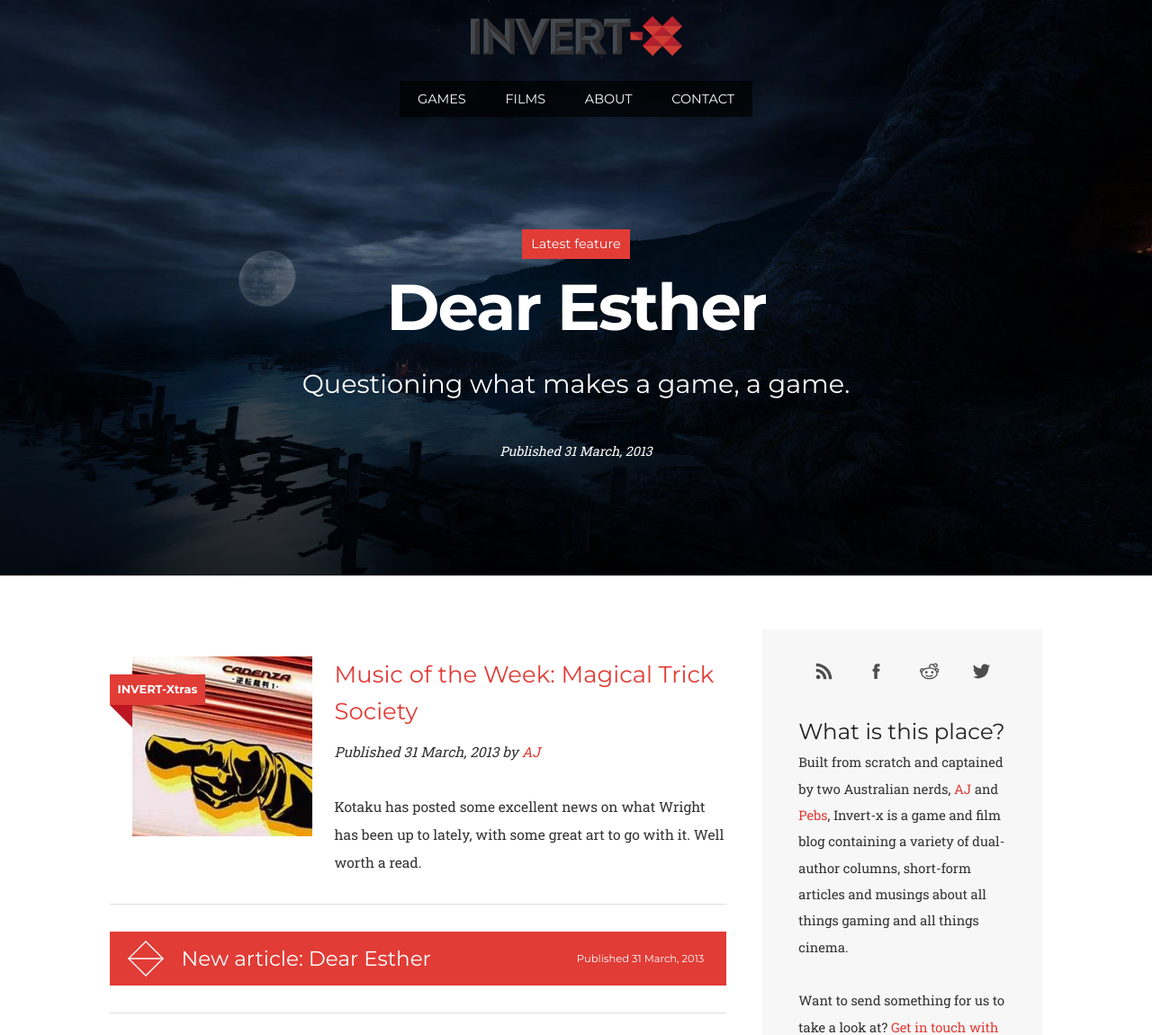
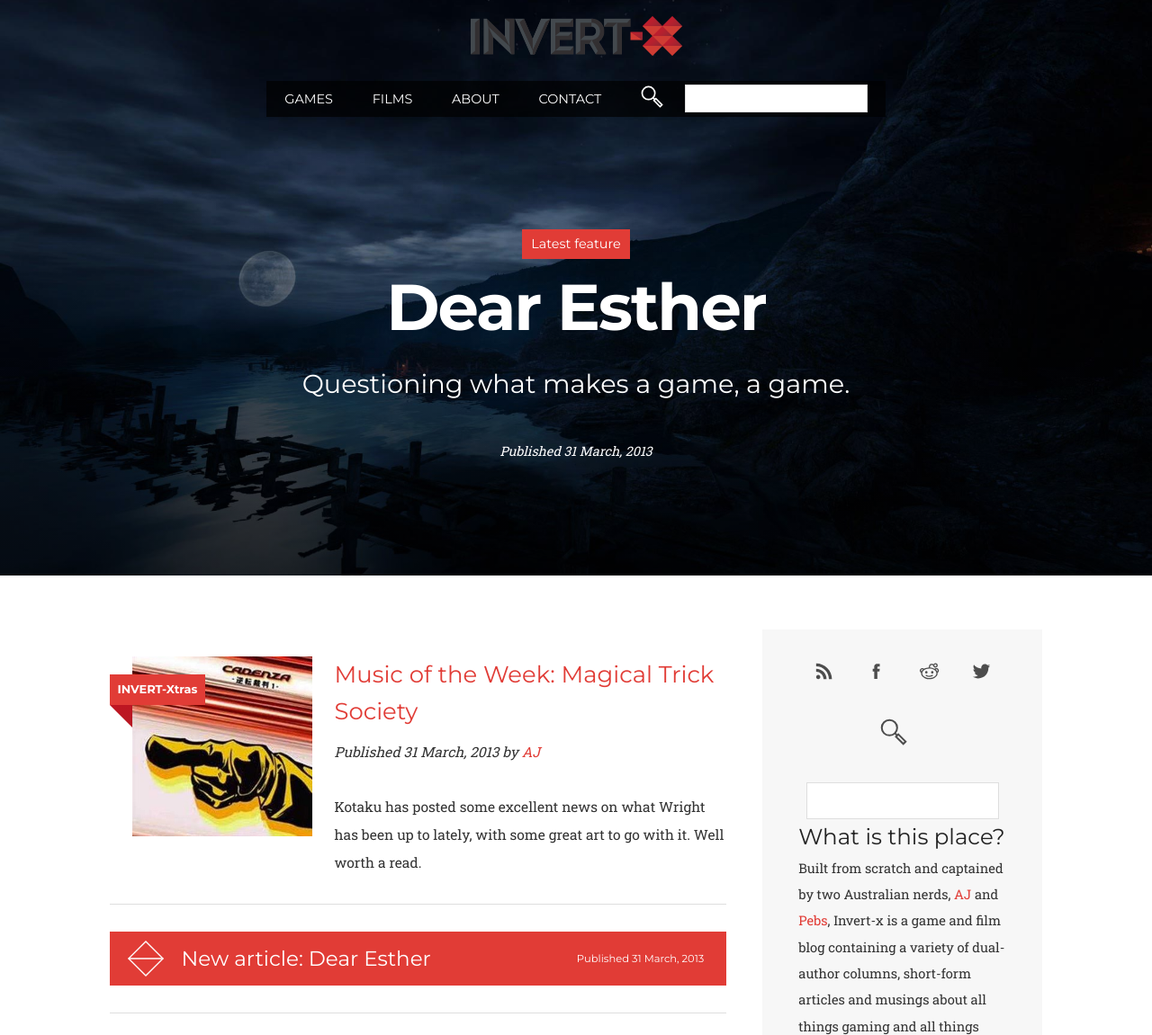
Before and after one commit to AJ292/Invert-x, a PHP site: page / in a window 1280 px wide. Shown: the top 1151 px of the page at 90% size. Run offline with PHP 8.4, Linux system fonts and the light colour scheme.

Commit message:
Added search section to home page and to main menu.

```diff
--- a/Content/Styles/style-combined.css
+++ b/Content/Styles/style-combined.css
@@ -76,6 +76,28 @@ b, strong {
 
 i, em {
 	font-style: italic;
+}
+
+.search {
+	text-align: center;
+}
+
+.search p {
+	display: inline-block;
+}
+
+.search img {
+	width: 25px;
+	margin: 5px 20px 0 0;
+}
+
+.search input {
+	display: inline-block;
+	font-size: 1.0em;
+	font-family: 'Roboto Slab', serif;
+	padding: 5px;
+	margin: 2px 0 0 0;
+	border: 1px solid #dedede;
 }
 
 /*BBCODE*/
@@ -798,6 +820,27 @@ i, em {
 	margin: 0 15px 0 15px;
 }
 
+.right-column .search {
+	text-align: center;
+}
+
+.right-column .search p {
+	display: inline-block;
+}
+
+.right-column .search img {
+	width: 30px;
+	margin: 5px 20px 0 0;
+}
+
+.right-column .search input {
+	display: inline-block;
+	font-size: 1.2em;
+	font-family: 'Roboto Slab', serif;
+	padding: 10px;
+	border: 1px solid #dedede;
+}
+
 .promo-reel-section {
 	float: left;
 	height: 200px;
--- a/index.html
+++ b/index.html
@@ -23,6 +23,11 @@
 							<li><a href="films.html">FILMS</a></li>
 							<li><a href="about.html">ABOUT</a></li>
 							<li><a href="contact.html">CONTACT</a></li>
+							<li>
+								<div class="search">
+									<p><img src="Content/Images/icon-search-white.svg" alt="Search"></p> <input type="text">
+								</div>
+							</li>
 						</ul>
 					</li>
 				</ul>
@@ -148,6 +153,9 @@
 						<li><a href="#"><img src="Content/Images/social-reddit.svg" alt="Reddit"></a></li>
 						<li><a href="#"><img src="Content/Images/social-twitter.svg" alt="Twitter"></a></li>
 					</ul>
+					<div class="search">
+						<p><img src="Content/Images/icon-search.svg" alt="Search"></p> <input type="text">
+					</div>
 					<h2>What is this place?</h2>
 					<p>Built from scratch and captained by two Australian nerds, <a href="#">AJ</a> and <a href="#">Pebs</a>, Invert-x is a game and film blog containing a variety of dual-author columns, short-form articles and musings about all things gaming and all things cinema.</p>
 					<p>Want to send something for us to take a look at? <a href="#">Get in touch with us.</a></p>
```
Also changed, not shown: Content/Images/icon-search-white.svg (added), Content/Images/icon-search.svg (added).
